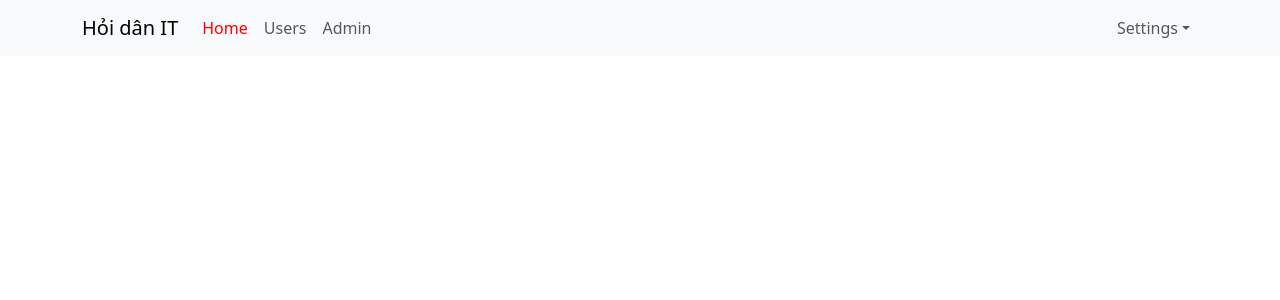
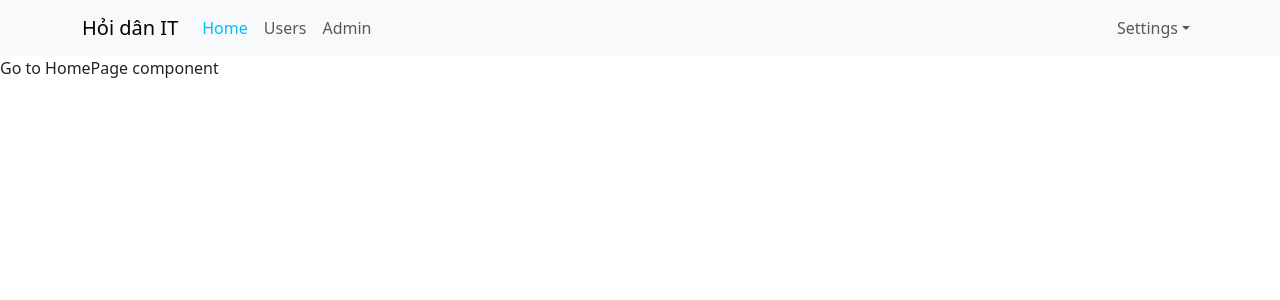
Before and after one commit to alfie-tran/demo-react, a React (Create React App) app: page / in a window 1280 px wide. Shown: the top 300 px of the page. Built offline with nearby package versions, Linux system fonts and the light colour scheme.

Commit message:
Mong muon hien thi component nao do hien thi ben ngay tai component cha: su dung index va truyen component con (HomePage) muon dc hien thi vao

```diff
--- a/src/App.scss
+++ b/src/App.scss
@@ -19,7 +19,7 @@ body {
 			.nav-link {
 				&.active {
 					//& tuong trung cho ngang hang voi thang nav-link
-					color: red;
+					color: #00bfff;
 				}
 			}
 		}
--- /dev/null
+++ b/src/components/Home/HomePage.js
@@ -0,0 +1,4 @@
+const HomePage = (props) => {
+	return <div>Go to HomePage component</div>;
+};
+export default HomePage;
--- a/src/index.js
+++ b/src/index.js
@@ -8,6 +8,7 @@ import 'bootstrap/dist/css/bootstrap.min.css'; // Import Bootstrap CSS
 import { BrowserRouter, Routes, Route } from 'react-router-dom';
 import User from './components/User/User';
 import Admin from './components/Admin/Admin'; // Import the Admin component
+import HomePage from './components/Home/HomePage';
 
 const root = ReactDOM.createRoot(document.getElementById('root'));
 root.render(
@@ -17,6 +18,7 @@ root.render(
 			{/* Route Layout */}
 			<Routes>
 				<Route path="/" element={<App />}>
+					<Route index element={<HomePage />} />
 					<Route path="/users" element={<User />} />
 					<Route path="/admins" element={<Admin />} />
 				</Route>
```
